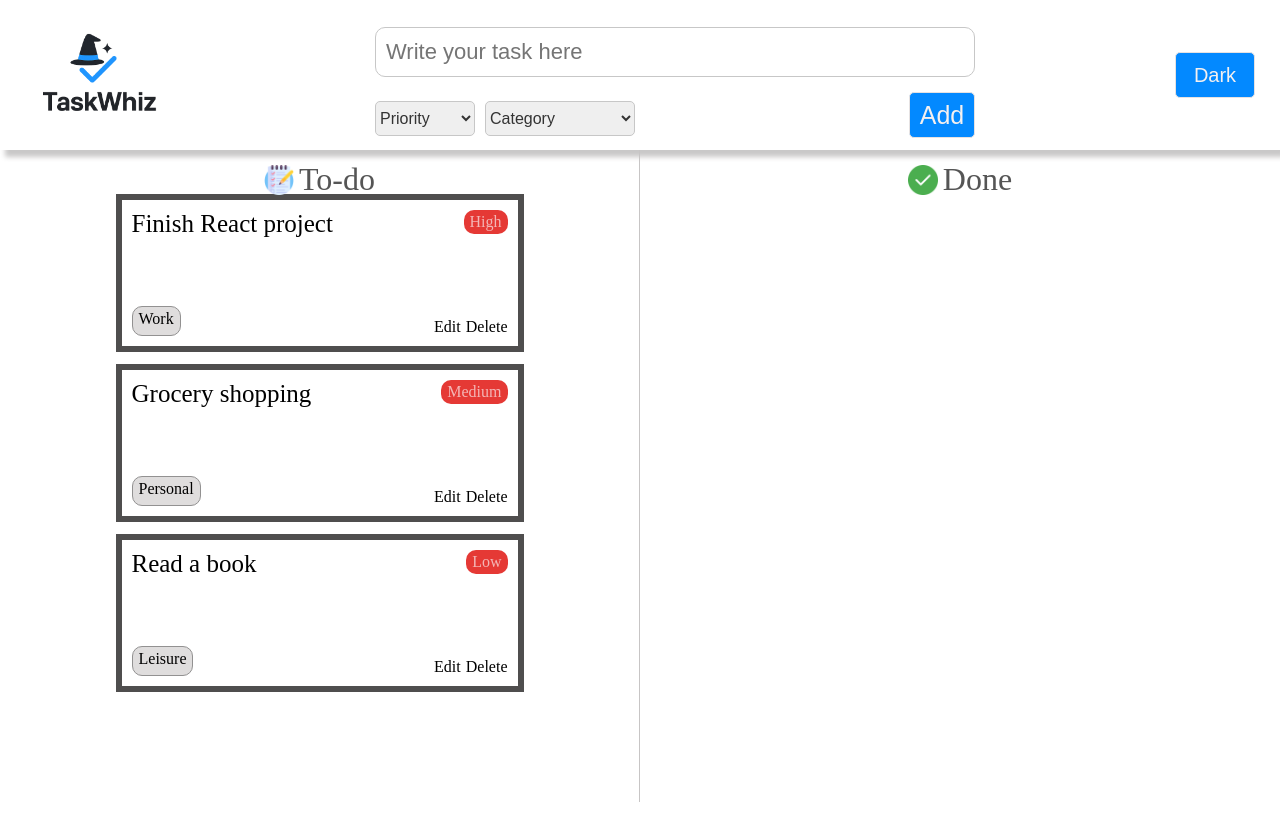
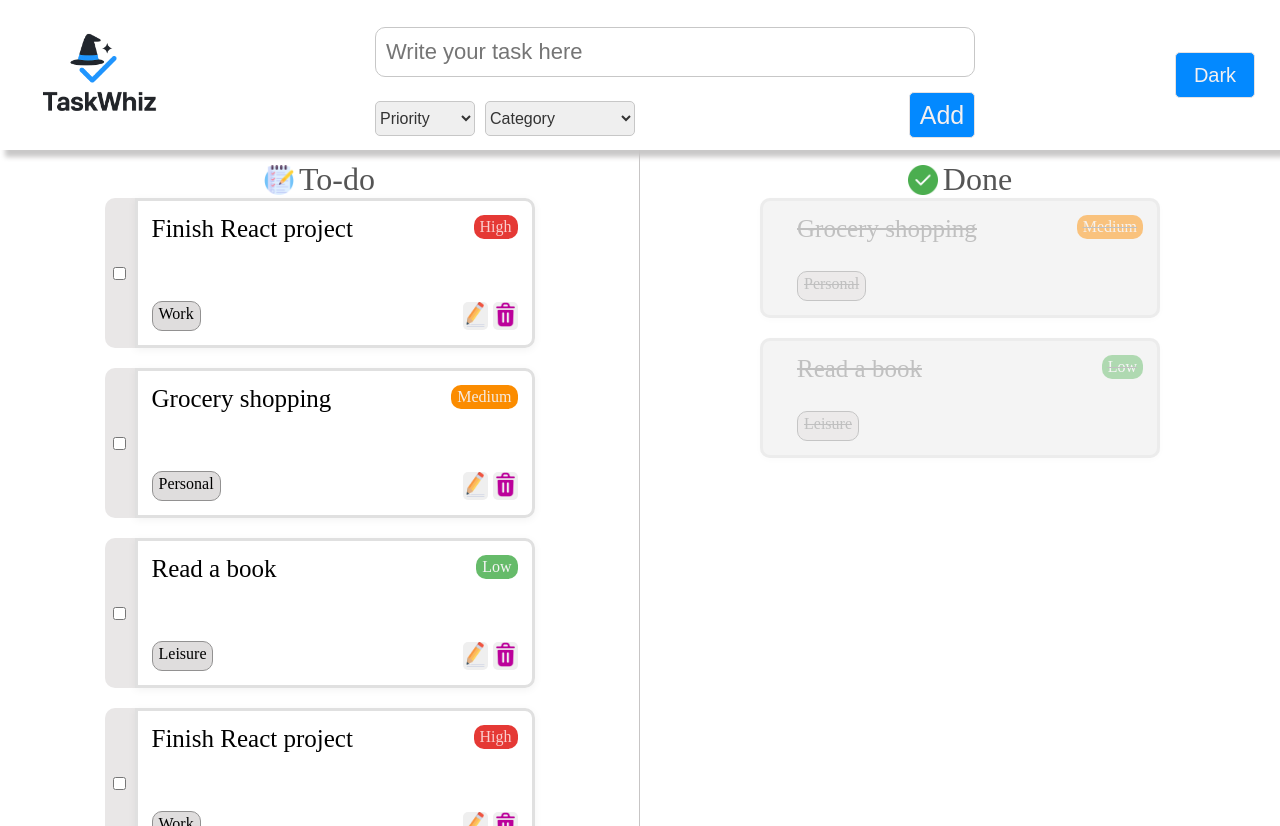
Before and after one commit to Mk-debugger11/Todo, a React (Vite) app: page / in a window 1280 px wide. Before the commit the page ends 802 px from the top, so only its background shows below. Built offline with nearby package versions, Linux system fonts and the light colour scheme.

Commit message:
completed ui

```diff
--- a/src/App.css
+++ b/src/App.css
@@ -84,7 +84,7 @@
   text-align: center;
   padding: 10px;
 }
-.done{
+.done1{
   width: 50vw;
   text-align: center;
   padding: 10px;
@@ -100,20 +100,28 @@
   bottom: -5px;
   margin-right: 5px;
 }
+.cardParent{
+  display: flex;
+}
 .card{
   margin-bottom: 20px;
   width: 400px;
   height: 150px;
-  border: 2px solid #4f4e4e; /* Inner border */
-  box-shadow: 0 0 0 4px #4f4e4e;
+  border: 3px solid #e0e0e0; /* Inner border */
+  box-shadow: 0 2px 8px rgba(0, 0, 0, 0.05);
   display: flex;
-  justify-content: space-between;
-  padding: 10px;
+  justify-content: flex-start;
+  padding: 14px;
+  flex-shrink: 0;
+  border-top-right-radius: 10px;
+  border-bottom-right-radius: 10px;
 }
 .align{
   display: flex;
   flex-direction: column;
   align-items: center;
+  height:676px;
+  overflow-y: scroll;
 }
 .left,.right{
   display: flex;
@@ -121,8 +129,13 @@
   justify-content: space-between;
   align-items: flex-start;
 }
+/* .card .left{
+  position: relative;
+  left: -20px;
+} */
 .right{
   align-items: flex-end;
+  margin-left: auto;
 }
 .crud{
   display: flex;
@@ -141,8 +154,63 @@
 .pri{
   position: relative;
   border: none;
-  background-color: #e53935;
   border-radius: 10px;
   padding: 3px 6px;
-  color:  #f3b6b6;
 }
+.high{
+  background-color: #e53935;
+  color:  #facece;
+}
+.medium{
+  background-color: #FB8C00;
+  color:  #f5ebe1;
+}
+.low{
+  background-color: #66BB6A;
+  color:  rgb(244, 244, 244);
+}
+.editBtn{
+  border: none;
+  border-radius: 5px;
+  cursor: pointer;
+  background-color: none;
+}
+.editBtn img{
+  height: 25px;
+  width: 25px;
+}
+.done .edit,.done .delete{
+  display: none;
+}
+.done{
+  height: 120px;
+  background-color: #f0f0f0;
+  color: #888;
+  text-decoration: line-through;
+  opacity: 0.7;
+  border-radius: 10px;
+  margin-bottom: 20px;
+}
+.done .checkbox{
+  display: none;
+}
+.done .left{
+  gap:15px;
+  position: relative;
+  left:20px;
+}
+.status{
+  font-size: 40px;
+  font-weight: 300;
+  color: #918e8e;
+}
+.checkbox{
+  width: 30px;
+  display: flex;
+  align-items: center;
+  justify-content: center;
+  background-color: rgb(233, 231, 231);
+  height: 150px;
+  border-top-left-radius: 10px;
+  border-bottom-left-radius: 10px;
+}
--- a/src/App.jsx
+++ b/src/App.jsx
@@ -1,38 +1,68 @@
 import './App.css'
 import Navbar from './components/navbar'
-import todo from './assets/todo.png'
-import done from './assets/done.png'
+import todo1 from './assets/todo.png'
+import done1 from './assets/done.png'
 import Card from './components/taskCard'
 function App() {
   const tasks = [
     {
       title: "Finish React project",
       category: "Work",
-      priority: "High"
+      priority: "High",
+      done:false,
     },
     {
       title: "Grocery shopping",
       category: "Personal",
-      priority: "Medium" //#FB8C00
+      priority: "Medium", //#FB8C00
+      done:false,
     },
     {
       title: "Read a book",
       category: "Leisure",
-      priority: "Low" //#66BB6A
+      priority: "Low" ,//#66BB6A
+      done:false,
+    },
+    {
+      title: "Finish React project",
+      category: "Work",
+      priority: "High",
+      done: false
+    },
+    {
+      title: "Grocery shopping",
+      category: "Personal",
+      priority: "Medium",
+      done: true,
+    },
+    {
+      title: "Read a book",
+      category: "Leisure",
+      priority: "Low",
+      done: true,
     }
   ];
+  const todo = tasks.filter((ele)=>{
+    return ele.done === false
+  })
+  const done = tasks.filter((ele)=>{
+    return ele.done === true
+  })
   return(
     <div className='main'>
       <Navbar></Navbar>
       <div className="body">
         <div className="todo align">
-          <div><img src={todo} className='im'/><h1 className='heading'>To-do</h1></div>
-          {tasks.map((ele)=>{
+          <div><img src={todo1} className='im'/><h1 className='heading'>To-do</h1></div>
+          {!(todo.length === 0) ? todo.map((ele)=>{
             return <Card title = {ele.title} category = {ele.category} priority={ele.priority}/>
-          })}
+          }): <h3 className='status'>Add some tasks</h3>}
         </div>
-        <div className="done align">
-          <div><img src={done} className='im'/><h1 className='heading'>Done</h1></div>
+        <div className="done1 align">
+          <div><img src={done1} className='im'/><h1 className='heading'>Done</h1></div>
+          { !(done.length === 0) ? done.map((ele)=>{
+            return <Card title = {ele.title} category = {ele.category} priority={ele.priority} doneCard = "done"/>
+          }) : <h3 className='status' >No tasks completed</h3>}
         </div>
       </div>
     </div>
--- a/src/components/taskCard.jsx
+++ b/src/components/taskCard.jsx
@@ -1,16 +1,39 @@
+import { useState, useEffect } from 'react';
 import '../App.css'
+import edit from '../assets/edit.png'
+import trash from '../assets/trash.png'
+import Button from './button';
+import Input from './inputbar';
 function Card(props) {
+    const [color, setColor] = useState('')
+    function Color() {
+        if (props.priority === "High") {
+            setColor("high")
+        }
+        else if (props.priority === "Medium") {
+            setColor("medium")
+        }
+        else if (props.priority === "Low") {
+            setColor("low")
+        }
+    }
+    useEffect(Color, [color])
     return (
-        <div className="card">
-            <div className="left">
-                <div className="title">{props.title}</div>
-                <div className="category">{props.category}</div>
+        <div className={`cardParent ${props.doneCard}`}>
+            <div className="checkbox">
+                <Input type="checkbox" />
             </div>
-            <div className="right">
-                <div className="pri">{props.priority}</div>
-                <div className="crud">
-                    <div className="edit">Edit</div>
-                    <div className="delete">Delete</div>
+            <div className={`card ${props.doneCard}`}>
+                <div className="left">
+                    <div className="title">{props.title}</div>
+                    <div className="category">{props.category}</div>
+                </div>
+                <div className="right">
+                    <div className={`pri ${color}`}>{props.priority}</div>
+                    <div className="crud">
+                        <div className="edit"><Button name={<img src={edit} alt="" />} class="editBtn" /></div>
+                        <div className="delete"><Button name={<img src={trash} alt="" />} class="editBtn" /></div>
+                    </div>
                 </div>
             </div>
         </div>
```
Also changed, not shown: src/assets/edit.png (added), src/assets/trash.png (added).
